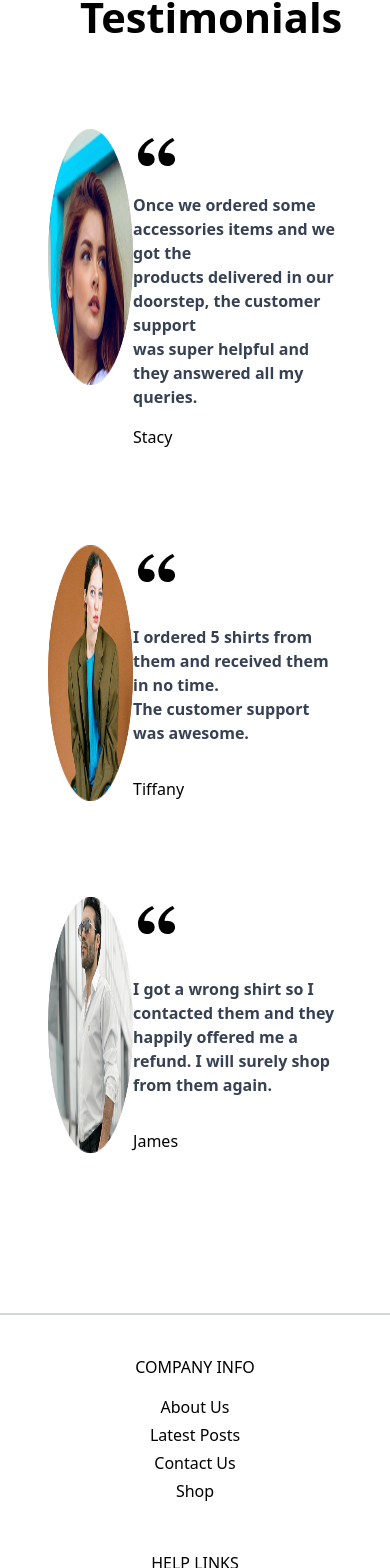
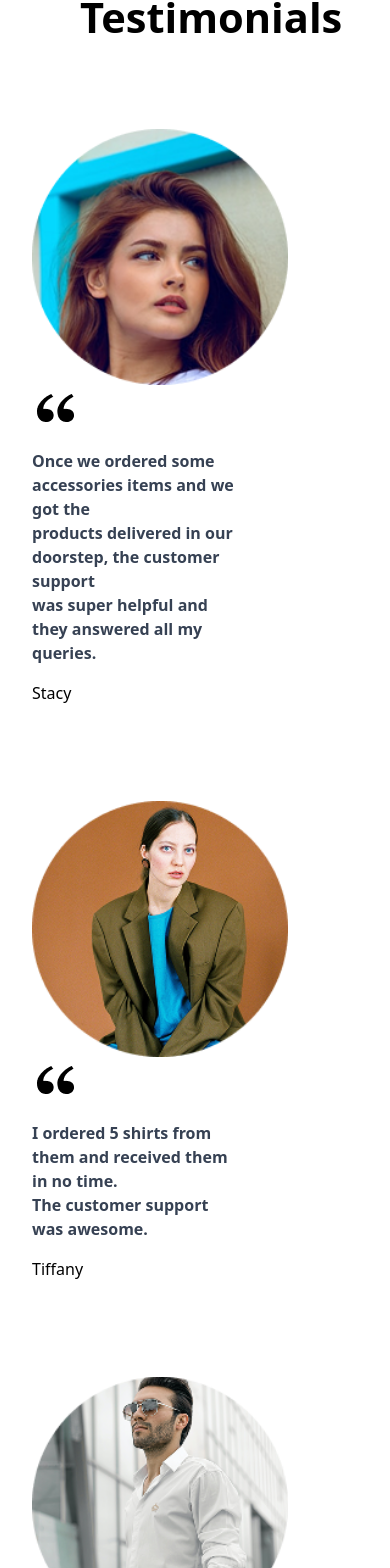
Before and after one commit to Jamesart05/NorthStar, a React (Vite) app: page /about in a window 390 px wide. Shown: the part 3592-5160 px from the top of the page. Built offline with nearby package versions, Linux system fonts and the light colour scheme.

Commit message:
I think I am finally done

```diff
--- a/src/components/footer.jsx
+++ b/src/components/footer.jsx
@@ -9,14 +9,14 @@ const Footer = () => {
         <>
             <footer className="w-full h-[32rem] flex flex-col justify-between mt-20 border-t-2 border-gray-300 px-8 lg:px-20 py-10">
                 <div className="w-full flex flex-wrap lg:gap-0 justify-between mb-8">
-                    <div className="mb-12 lg:mb-0 flex items-center lg:items-start w-full sm:w-1/2 md:w-1/3 lg:w-1/4 flex-col gap-1">
+                    <div className="mb-12 lg:mb-0 flex lg:items-start w-[40%] sm:w-1/2 md:w-1/3 lg:w-1/4 flex-col gap-1">
                         <p className="font-[500] mb-3">COMPANY INFO</p>
                         <a className="cursor-pointer block hover:text-cyan-800 hover:font-medium">About Us</a>
                         <a className="cursor-pointer block hover:text-cyan-800 hover:font-medium">Latest Posts</a>
                         <a className="cursor-pointer block hover:text-cyan-800 hover:font-medium">Contact Us</a>
                         <a className="cursor-pointer block hover:text-cyan-800 hover:font-medium">Shop</a>
                     </div>
-                    <div className="mb-12 lg:mb-0 flex items-center lg:items-start w-full sm:w-1/2 md:w-1/3 lg:w-1/4 flex-col gap-1">
+                    <div className="mb-12 lg:mb-0 flex lg:items-start w-[40%] sm:w-1/2 md:w-1/3 lg:w-1/4 flex-col gap-1">
                         <p className="font-[500] mb-3">HELP LINKS</p>
                         <a className="cursor-pointer block hover:text-cyan-800 hover:font-medium">Tracking</a>
                         <a className="cursor-pointer block hover:text-cyan-800 hover:font-medium">Order Status</a>
@@ -24,15 +24,15 @@ const Footer = () => {
                         <a className="cursor-pointer block hover:text-cyan-800 hover:font-medium">Shipping Info</a>
                         <a className="cursor-pointer block hover:text-cyan-800 hover:font-medium">FAQ</a>
                     </div>
-                    <div className="mb-12 lg:mb-0 flex items-center lg:items-start w-full sm:w-1/2 md:w-1/3 lg:w-1/4 flex-col gap-1">
+                    <div className="mb-12 lg:mb-0 flex lg:items-start w-[40%] sm:w-1/2 md:w-1/3 lg:w-1/4 flex-col gap-1">
                         <p className="font-[500] mb-3">USEFUL LINKS</p>
                         <a className="cursor-pointer block hover:text-cyan-800 hover:font-medium">Special Offers</a>
                         <a className="cursor-pointer block hover:text-cyan-800 hover:font-medium">Gift cards</a>
                         <a className="cursor-pointer block hover:text-cyan-800 hover:font-medium">Advertising</a>
                         <a className="cursor-pointer block hover:text-cyan-800 hover:font-medium">Terms of Use</a>
                     </div>
-                    <div className="mb-12 lg:mb-0 w-full flex flex-col justify-center items-center lg:items-start sm:w-1/2 md:w-1/3 lg:w-1/4">
-                        <p className="font-[500] text-center">GET IN THE KNOW</p>
+                    <div className="mb-12 lg:mb-0 w-[100%] flex flex-col justify-center items-center lg:items-start sm:w-1/2 md:w-1/3 lg:w-1/4">
+                        <p className="font-[500]     lg:text-center">GET IN THE KNOW</p>
                         <div className="flex gap-2">
                             <input className="w-[16rem] lg:w-full border-b py-3 px-8 my-4 placeholder:text-gray-600" type="email" placeholder="Enter email" />
                             <button type="submit" className="cursor-pointer"><img src={img5} className="h-6 hover:border" alt="submit" /></button>
@@ -42,7 +42,7 @@ const Footer = () => {
                 <div className="w-full flex flex-wrap gap-4 text-center lg:gap-0 justify-center lg:justify-between border-t border-gray-400 py-8">
                     <div>
                         <p className="font-medium">© 2020 NorthStar eCommerce.</p>
-                        <p className="font-medium hover:cursor-pointer border-b-2 border-transparent hover:border-b-2 hover:border-gray-600">Privacy Policy <span className="ml-3">terms of Service</span></p>
+                        <p className="mt-3 lg:mt-0 font-medium hover:cursor-pointer border-b-2 border-transparent hover:border-b-2 hover:border-gray-600">Privacy Policy <span className="ml-6 lg:ml-3">terms of Service</span></p>
                     </div>
                     <div className="hidden lg:flex">
                         <img className="w-[4rem]" src={img1} alt="visa" />
--- a/src/pages/about.jsx
+++ b/src/pages/about.jsx
@@ -46,24 +46,24 @@ const About  = () => {
             </section>
             <h2 className="text-center text-[2.6rem] font-bold p-20 pt-40 pb-20">Testimonials</h2>
             <main className="flex flex-col gap-24 lg:gap-48 items-center pb-20 ">
-                <div className="lg:w-[64%] px-8 lg:px-0 flex flex-wrap justify-center lg:gap-12">
-                    <img className="w-[26%] h-[16rem]" src={img5} alt="" />
+                <div className="lg:w-[64%] px-8 lg:px-0 lg:flex flex-wrap justify-center lg:gap-12">
+                    <img className="lg:w-[26%] h-[16rem]" src={img5} alt="" />
                     <div className="w-[64%] flex flex-col justify-between">
                         <img className="w-fit" src={img8}alt="" />
                         <p className="lg:text-[1.4rem] font-bold text-gray-700 py-4">Once we ordered some accessories items and we got the <br /> products delivered in our doorstep, the customer support <br /> was super helpful and they answered all my queries.</p>
                         <p className="lg:text-[1.4rem] font-medium">Stacy</p>
                     </div>
                 </div>
-                <div className="lg:w-[64%] px-8 lg:px-0 flex flex-wrap justify-center lg:gap-12">
-                    <img className="w-[26%] h-[16rem]" src={img6} alt="" />
+                <div className="lg:w-[64%] px-8 lg:px-0 lg:flex flex-wrap justify-center lg:gap-12">
+                    <img className="lg:w-[26%] h-[16rem]" src={img6} alt="" />
                     <div className="w-[64%] flex flex-col justify-between">
                         <img className="w-fit" src={img8} alt="" />
                         <p className="lg:text-[1.4rem] font-bold text-gray-700 py-4">I ordered 5 shirts from them and received them in no time. <br /> The customer support was awesome.</p>
                         <p className="lg:text-[1.4rem] font-medium">Tiffany</p>
                     </div>
                 </div>
-                <div className="lg:w-[64%] px-8 lg:px-0 flex flex-wrap justify-center lg:gap-12">
-                    <img className="w-[26%] h-[16rem]" src={img7} alt="" />
+                <div className="lg:w-[64%] px-8 lg:px-0 lg:flex flex-wrap justify-center lg:gap-12">
+                    <img className="lg:w-[26%] h-[16rem]" src={img7} alt="" />
                     <div className="w-[64%] flex flex-col justify-between">
                         <img className="w-fit" src={img8} alt="" />
                         <p className="lg:text-[1.4rem] font-bold text-gray-700 py-4">I got a wrong shirt so I contacted them and they happily offered me a refund. I will surely shop from them again.</p>
--- a/src/pages/home.jsx
+++ b/src/pages/home.jsx
@@ -15,28 +15,28 @@ const Home = () => {
             <Hero/>
             <ProductList/>
             <section className="w-full px-4 lg:px-20 flex flex-wrap items-center lg:justify-between gap-8 lg:gap-0 my-24">
-                <div className="w-full lg:w-1/5 lg:flex items-start gap-6">
+                <div className="w-[40%] lg:w-1/5 lg:flex items-start gap-6">
                     <img src={img1} alt="shipping" />
                     <div>
                         <p className="my-3 lg:my-0 font-extrabold text-[1rem]">FREE SHIPPING</p>
                         <p className="my-3 text-[1.1rem] lg:my-2 text-gray-700">Enjoy free shipping on all orders above $100</p>
                     </div>
                 </div>
-                <div className="w-full lg:w-1/5 lg:flex items-start gap-6">
+                <div className="w-[40%] lg:w-1/5 lg:flex items-start gap-6">
                     <img src={img2} alt="support" />
                     <div>
                         <p className="my-3 font-extrabold text-[1rem]">SUPPORT 24/7</p>
                         <p className="my-3 text-[1.1rem] lg:my-2 text-gray-700">Our support is there to help you for queries</p>
                     </div>
                 </div>
-                <div className="w-full lg:w-1/5 lg:flex items-start gap-6">
+                <div className="w-[40%] lg:w-1/5 lg:flex items-start gap-6">
                     <img src={img3} alt="return" />
                     <div>
                         <p className="my-3 font-extrabold text-[1rem]">30 DAYS RETURN</p>
                         <p className="my-3 text-[1.1rem] lg:my-2 text-gray-700">Simply return it within 30 days for an exchange</p>
                     </div>
                 </div>
-                <div className="w-full lg:w-1/5 lg:flex items-start gap-6">
+                <div className="w-[40%] lg:w-1/5 lg:flex items-start gap-6">
                     <img src={img4} alt="secure" />
                     <div>
                         <p className="my-3 font-extrabold text-[1rem]">100% PAYMENT SECURE</p>
@@ -60,7 +60,7 @@ const Home = () => {
                 <main className="w-screen my-16 text-center">
                     <h1 className="text-center mb-4 text-4xl font-medium">Top Sellers</h1>
                     <h4 className="text-center mb-24 text-[1.2rem]">Browse Our Top Selling Products</h4>
-                    <div className="flex flex-wrap gap-6 w-full px-4 lg:px-0 items-center justify-center mb-16">
+                    <div className="flex flex-wrap gap-6 w-full px-4 lg:px-0 items-center justify-center mb-8 lg:mb-16">
                         {arr.map(product => {
                             return(
                                 <Link to={`/product-details/${product.id}`} className="w-full lg:w-[21.5%] flex flex-col items-center justify-center cursor-pointer hover:shadow-2xl transition-shadow" key={product.id}>
@@ -71,7 +71,7 @@ const Home = () => {
                             )
                         })}
                     </div>
-                    <Link className="bg-cyan-800 text-[1.1rem] text-white px-6 py-4 hover:bg-cyan-950" to="/products">SHOP NOW</Link>
+                    <Link className="bg-cyan-800 text-[1.1rem] text-white px-6 py-4  hover:bg-cyan-950" to="/products">SHOP NOW</Link>
                 </main>
             </main>
         </div>
```
